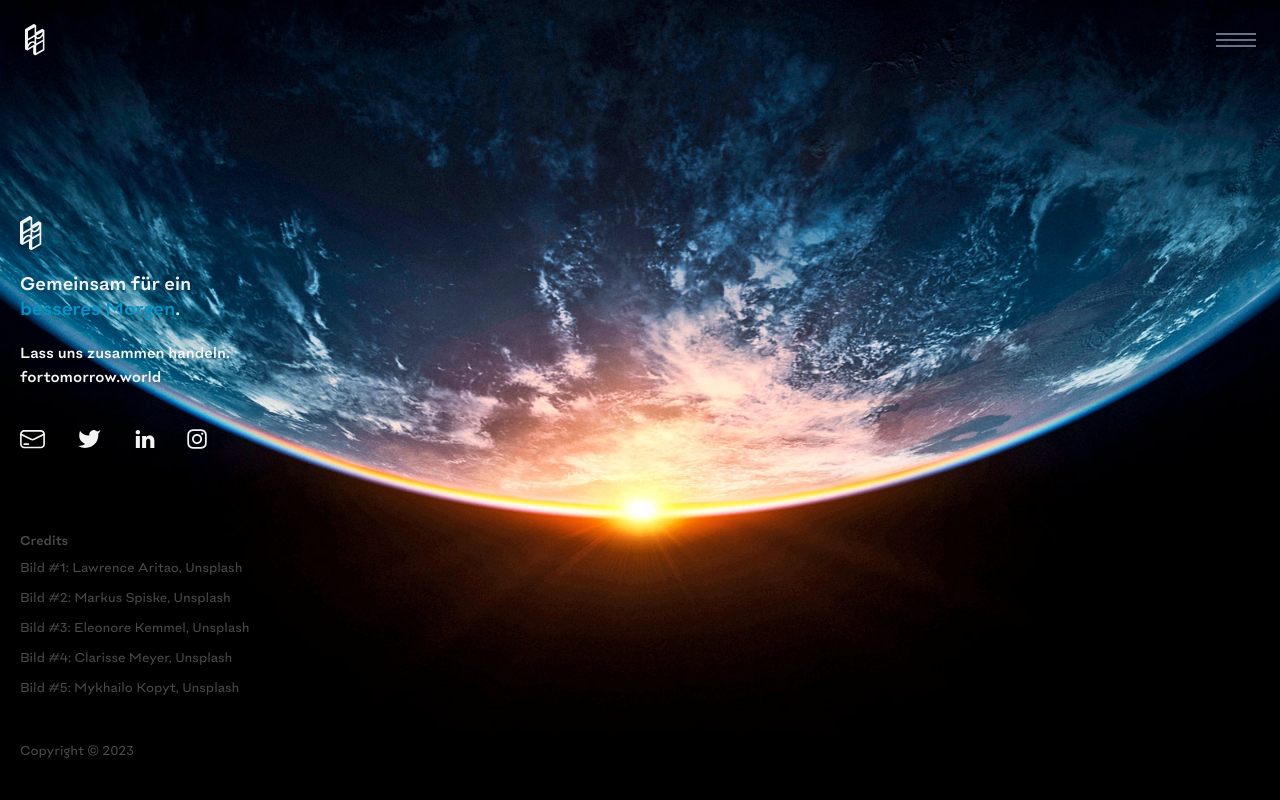
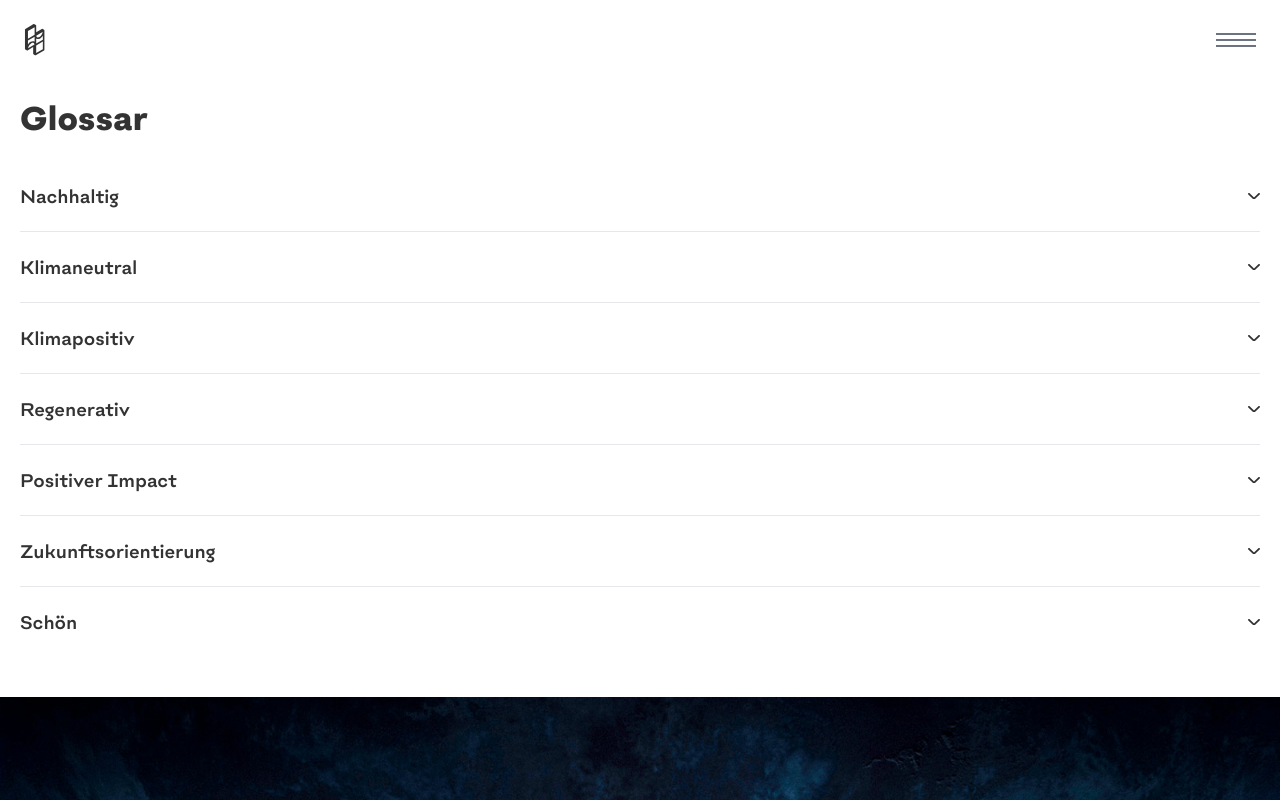
Before and after one commit to maroluke/remorrow, a Vue app: page /glossar in a window 1280 px wide. Shown: the top 800 px of the page. Built offline with nearby package versions, Linux system fonts and the light colour scheme.

Commit message:
add glossar view

```diff
--- a/src/router/index.js
+++ b/src/router/index.js
@@ -5,6 +5,7 @@ import JoinView from "../views/JoinView.vue";
 import PathView from "../views/PathView.vue";
 import CommunityView from "../views/CommunityView.vue";
 import ProjectsView from "../views/ProjectsView.vue";
+import GlossarView from "../views/GlossarView.vue"
 
 const routes = [
 	{
@@ -37,6 +38,11 @@ const routes = [
 		name: "Projects",
 		component: ProjectsView,
 	},
+	{
+		path: "/glossar",
+		name: "Glossar",
+		component: GlossarView,
+	},
 ];
 
 const router = createRouter({
--- /dev/null
+++ b/src/views/GlossarView.vue
@@ -0,0 +1,55 @@
+<script setup>
+import ArrowIcon from '@components/icons/IconArrow.vue';
+</script>
+
+<template>
+	<main class="bg-white">
+		<section class="px-5 pt-24 pb-10 bg-no-repeat bg-cover text-coal">
+			<h1 class="pb-5">Glossar</h1>
+
+			<ul class="flex flex-col gap-5">
+				<li class="font-medium flex justify-between text-coal border-b pb-5">
+					Nachhaltig
+					<ArrowIcon :class="`self-center w-3 fill-current`"
+					/>
+				</li>
+				<li class="font-medium flex justify-between text-coal border-b pb-5">
+					Klimaneutral
+					<ArrowIcon :class="`self-center w-3 fill-current`"
+					/>
+				</li>
+				<li class="font-medium flex justify-between text-coal border-b pb-5">
+					Klimapositiv
+					<ArrowIcon :class="`self-center w-3 fill-current`"
+					/>
+				</li>
+				<li class="font-medium flex justify-between text-coal border-b pb-5">
+					Regenerativ
+					<ArrowIcon :class="`self-center w-3 fill-current`"
+					/>
+				</li>
+				<li class="font-medium flex justify-between text-coal border-b pb-5">
+					Positiver Impact
+					<ArrowIcon :class="`self-center w-3 fill-current`"
+					/>
+				</li>
+				<li class="font-medium flex justify-between text-coal border-b pb-5">
+					Zukunftsorientierung
+					<ArrowIcon :class="`self-center w-3 fill-current`"
+					/>
+				</li>
+				<li class="font-medium flex justify-between text-coal border-b pb-5 last:border-b-0">
+					Schön
+					<ArrowIcon :class="`self-center w-3 fill-current`"
+					/>
+				</li>
+			</ul>
+		</section>
+	</main>
+</template>
+
+<style>
+.logo {
+	@apply !fill-coal;
+}
+</style>
```
Also changed, not shown: public/engin-akyurt-o-99rrlwNVY-unsplash.jpg (added).
